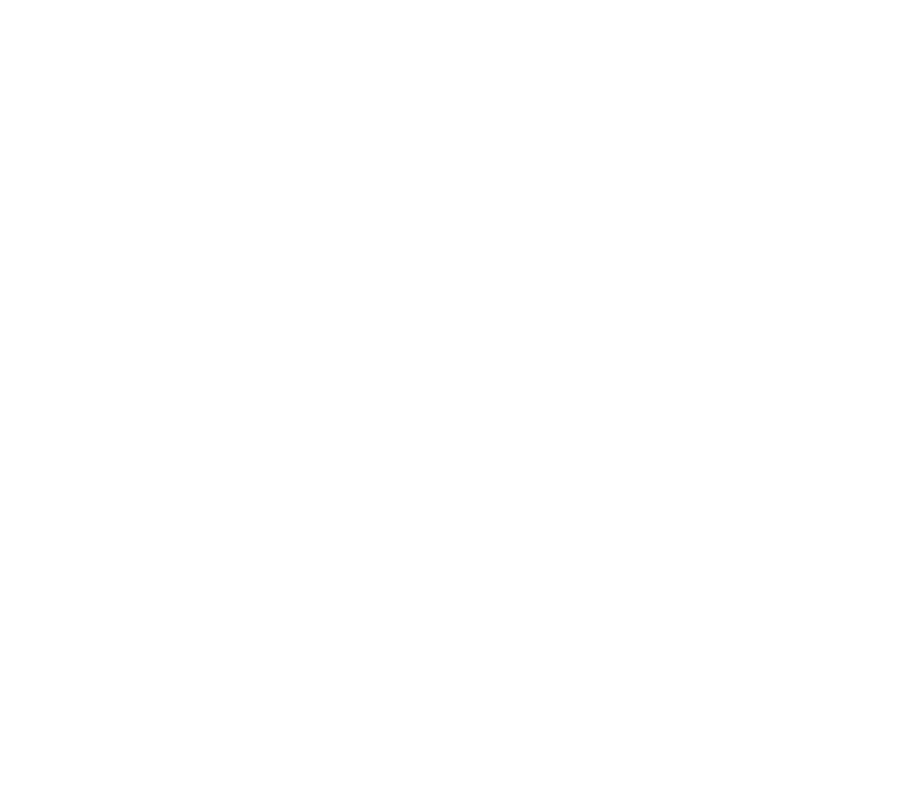
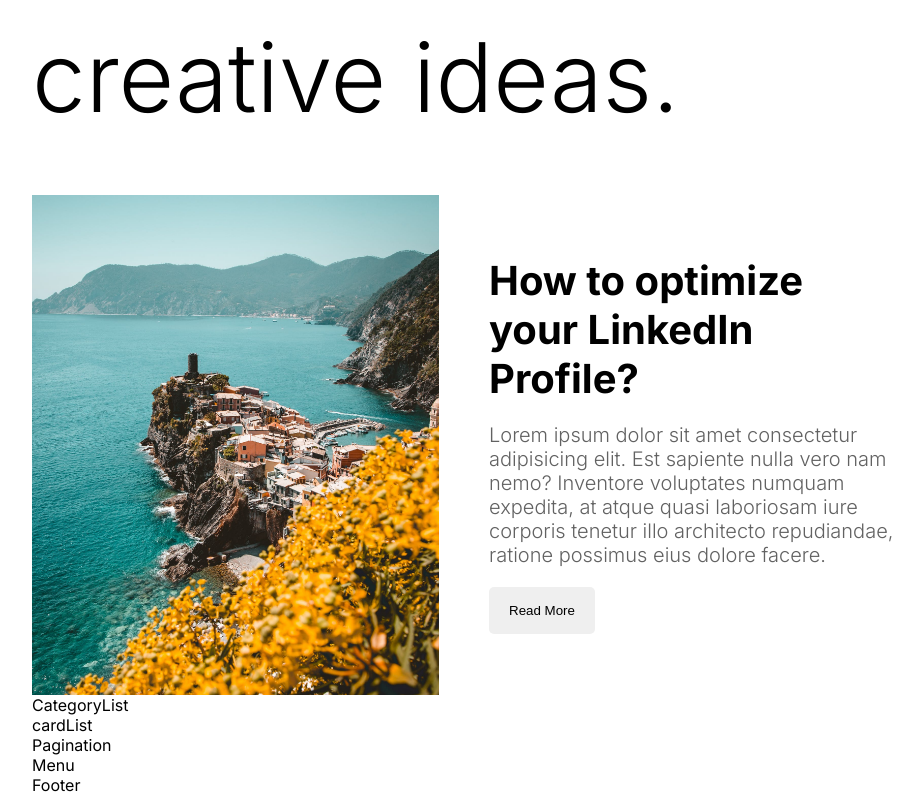
Before and after one commit to MHammad33/Next-Blogs, a Next.js app: page / in a window 1280 px wide. Shown: the part 459-1254 px from the top of the page, without its empty margins (176-1099 px from the left). Before the commit the page ends 800 px from the top, so only its background shows below. Built offline with nearby package versions, Linux system fonts and the light colour scheme.

Commit message:
Added Hero/Featured Section

```diff
--- a/app/components/featured/Featured.jsx
+++ b/app/components/featured/Featured.jsx
@@ -1,6 +1,30 @@
+import Image from "next/image";
 import styles from "./featured.module.css";
 
 const Featured = () => {
-	return <div>Featured</div>;
+	return (
+		<div className={styles.container}>
+			<h1 className={styles.title}>
+				<b> Hey, Hammad here!</b> Discover my stories and creative ideas.
+			</h1>
+			<div className={styles.post}>
+				<div className={styles.imgContainer}>
+					<Image src="/p1.jpeg" alt="" fill className={styles.image} />
+				</div>
+				<div className={styles.textContainer}>
+					<h1 className={styles.postTitle}>
+						How to optimize your LinkedIn Profile?
+					</h1>
+					<p className={styles.postDesc}>
+						Lorem ipsum dolor sit amet consectetur adipisicing elit. Est
+						sapiente nulla vero nam nemo? Inventore voluptates numquam expedita,
+						at atque quasi laboriosam iure corporis tenetur illo architecto
+						repudiandae, ratione possimus eius dolore facere.
+					</p>
+					<button className={styles.button}>Read More</button>
+				</div>
+			</div>
+		</div>
+	);
 };
 export default Featured;
--- a/app/components/featured/featured.module.css
+++ b/app/components/featured/featured.module.css
@@ -0,0 +1,49 @@
+.container {
+	margin-top: 30px;
+}
+
+.title {
+	font-size: 96px;
+	font-weight: 300;
+}
+
+.post {
+	margin-top: 60px;
+	display: flex;
+	align-items: center;
+	gap: 50px;
+}
+
+.imgContainer {
+	flex: 1;
+	height: 500px;
+	position: relative;
+}
+
+.image {
+	object-fit: cover;
+}
+
+.textContainer {
+	flex: 1;
+	display: flex;
+	flex-direction: column;
+	gap: 20px;
+}
+
+.postTitle {
+	font-size: 40px;
+}
+
+.postDesc {
+	font-size: 20px;
+	font-weight: 300;
+	color: var(--softTextColor);
+}
+
+.button {
+	padding: 16px 20px;
+	border: none;
+	border-radius: 5px;
+	width: max-content;
+}
```
